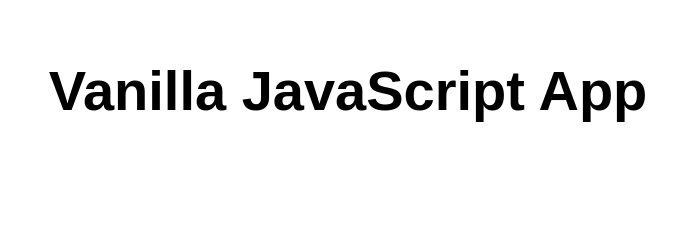
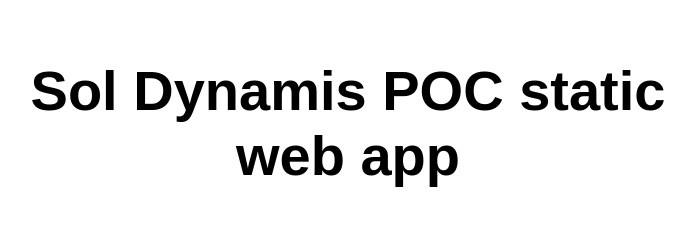
Before and after one commit to kaze-bi/my-first-static-web-app, a website: page src/index.html in a window 1280 px wide. Shown: the whole page, without its empty margins (292-987 px from the left). Drawn offline with Linux system fonts and the light colour scheme.

Commit message:
Commit made from VS Code Azure Static Web Apps

```diff
--- a/src/index.html
+++ b/src/index.html
@@ -5,12 +5,12 @@
   <meta charset="UTF-8">
   <meta name="viewport" content="width=device-width, initial-scale=1.0">
   <link rel="stylesheet" href="styles.css">
-  <title>Vanilla JavaScript App</title>
+  <title>Sol Dynamis POC web app</title>
 </head>
 
 <body>
   <main>
-    <h1>Vanilla JavaScript App</h1>
+    <h1>Sol Dynamis POC static web app</h1>
   </main>
 </body>
 
```
